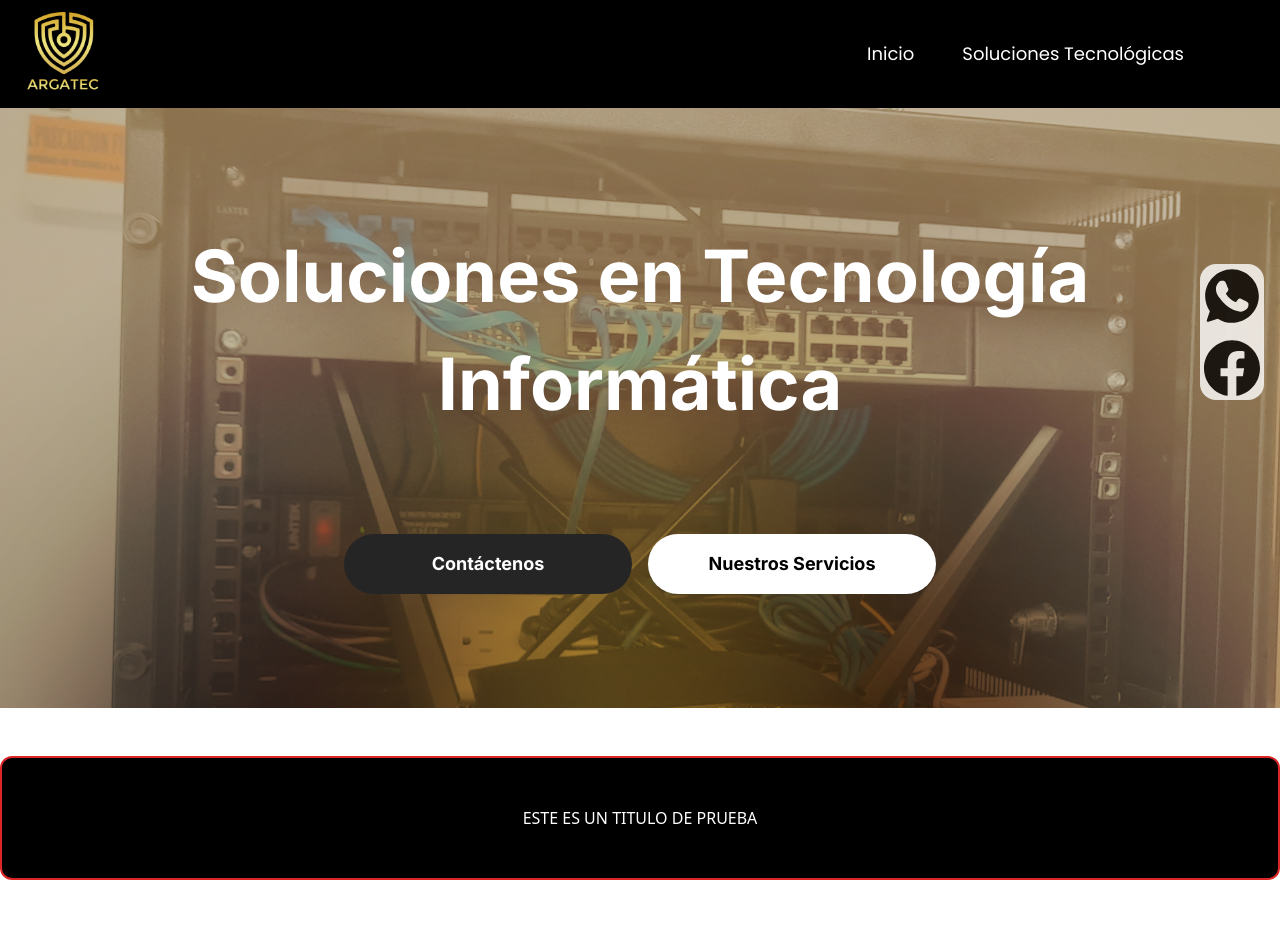
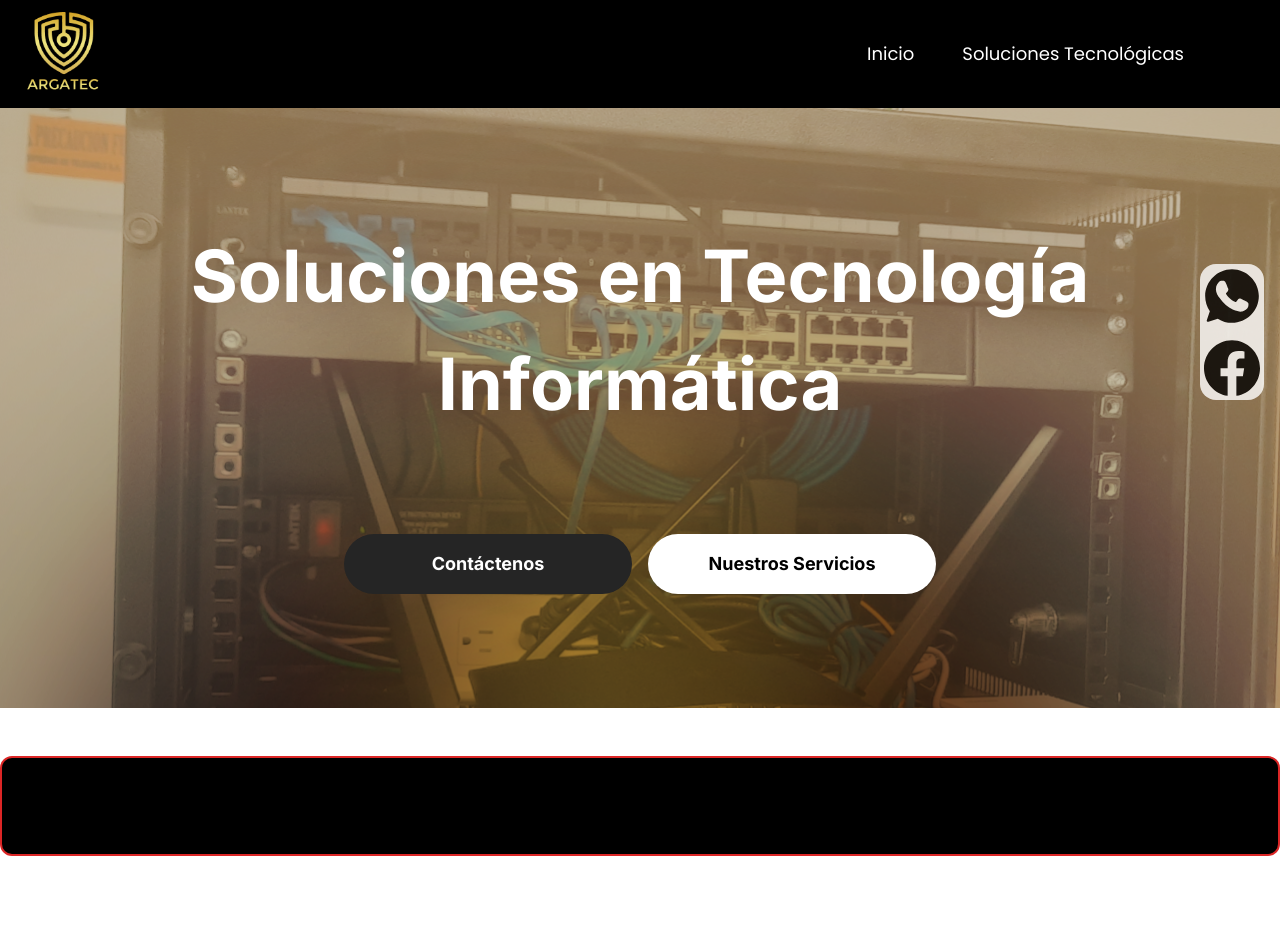
Before and after one commit to Argatec/argatec_website, a SvelteKit app: page /seguridad in a window 1280 px wide. Shown: the top 952 px of the page. Built offline with nearby package versions, Linux system fonts and the light colour scheme.

Commit message:
Remove  title.

```diff
--- a/src/routes/seguridad/+page.svelte
+++ b/src/routes/seguridad/+page.svelte
@@ -11,5 +11,4 @@
     descripcion = ""/>
 
  <div class="flex my-12 justify-center align-center w-full py-12 bg-black border-2 border-red-600 rounded-xl">
-     <h2 class="text-white "> ESTE ES UN TITULO DE PRUEBA </h2>
  </div>
```
